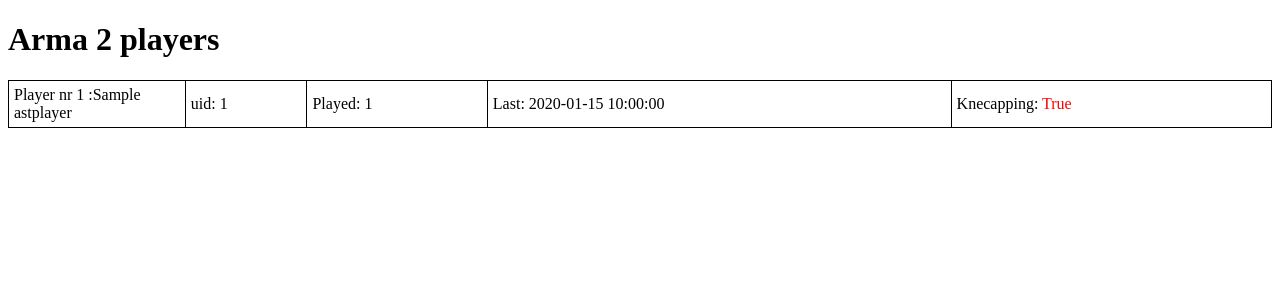
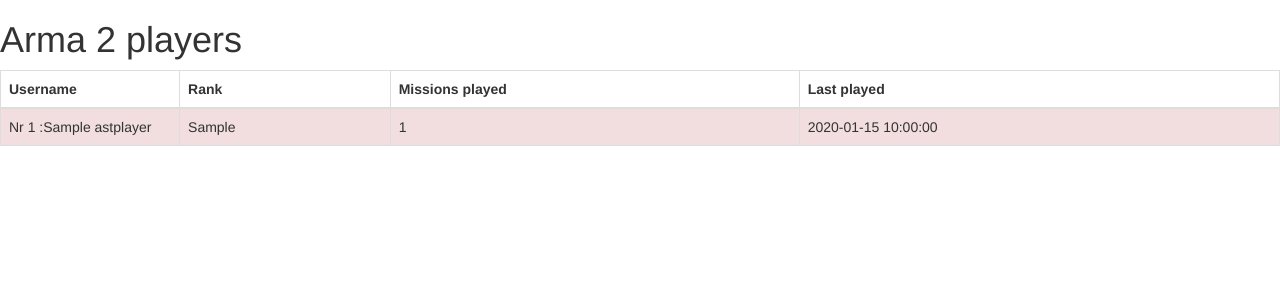
Before and after one commit to sojunator/Compass, a Flask app: page /players/ in a window 1280 px wide. Shown: the top 300 px of the page. Run offline with Flask 2, Linux system fonts and the light colour scheme; tables that the repository leaves empty hold one stand-in row (values such as "Sample post"); some libraries are stand-ins or nearby versions.

Commit message:
Basic rank tracking added

```diff
--- a/app/parser/database.py
+++ b/app/parser/database.py
@@ -92,9 +92,11 @@
     #created = Column(DateTime, nullable=False)
     player_uid = Column(String(100), nullable=False)
     player_name = Column(String(100), nullable=False)
+    player_rank = Column(String(100), nullable=False)
     missions_played = Column(Integer, nullable=False)
     last_played = Column(DateTime, nullable=False)
     danger_zone = Column(Boolean, nullable=False)
 
+
     def __repr__(self):
         return "{0} - id {1}".format(self.player_name, self.player_uid)
--- a/app/parser/models.py
+++ b/app/parser/models.py
@@ -23,8 +23,3 @@
 
     def __repr__(self):
         return "{0} {1}".format(self.mission, self.playercount)
-
-
-class Player:
-    def __init(self, name, rank):
-        self.name = name
--- a/app/parser/routes.py
+++ b/app/parser/routes.py
@@ -25,8 +25,6 @@
         # If on a session date (Saturday going on Sunday for A2)
         if ((mission.created.weekday() in [5, 6]) and ((mission.created.hour >= 18) or (mission.created.hour <= 5))):
             session_missions.append(mission)
-
-    print (len(session_missions))
 
     sessions_unsorted = {}
     for mission in session_missions:
--- a/app/parser/templates/parser.html
+++ b/app/parser/templates/parser.html
@@ -17,9 +17,9 @@
     <h1>Arma 2 sessions</h1>
 
     <table style="width:100%">
-    {% for session in sessions %} {# Session var name needs to be renamed, badly - IT IS NOT THE OBJECT session, its a tuplet #}
+    {% for session in sessions %} {% set date = session[0]  %}
         <tr>
-            <td width="6.5%">Date: {{session[0]}}</td>
+            <td width="7.5%">Date: <a href="session.html={{date}}"> {{session[0]}} </a></td>
             <td>Session: {{session[1]}}</td>
         </tr>
     {% endfor %}
--- a/app/parser/templates/players.html
+++ b/app/parser/templates/players.html
@@ -2,27 +2,26 @@
 <html lang="en">
 <head>
     <title>Arma 2 players</title>
-    <style>
-        table, th, td {
-            border: 1px solid black;
-            border-collapse: collapse;
-        }
-        th, td {
-            padding: 5px;
-            text-align: left;
-        }
-    </style>
+    <link rel="stylesheet" href="https://maxcdn.bootstrapcdn.com/bootstrap/3.3.5/css/bootstrap.min.css">
 </head>
 <body>
     <h1>Arma 2 players</h1>
-    <table style="width:100%">
+    <table class="table table-bordered">
+        <thead>
+        <tr>
+            <th>Username</th>
+            <th>Rank</th>
+            <th>Missions played</th>
+            <th>Last played</th>
+        </tr>
+    </thead>
     {% for player in players %}
-        <tr>
-            <td width="14%">Player nr {{player.id}} :{{player.player_name}}</td>
-            <td>uid: {{player.player_uid}}</td>
-            <td>Played: {{player.missions_played}}</td>
-            <td>Last: {{player.last_played}}</td>
-            <td>Knecapping: {% if player.danger_zone %}<font color="red">True</font>  {% endif %}</td>
+        <tr {% if player.danger_zone %} class="danger" {% endif %} >
+            <td width="14%">Nr {{player.id}} :{{player.player_name}}</td>
+            <td>{{player.player_rank}}</td>
+            <td>{{player.missions_played}}</td>
+            <td>{{player.last_played}}</td>
+
         </tr>
     {% endfor %}
     </table>
```
Also changed, not shown: app/loader/loader.py (+16 -6 lines), 1 other file.
